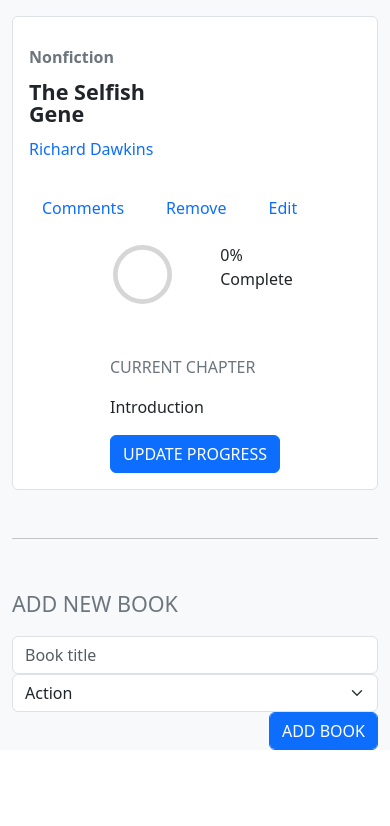
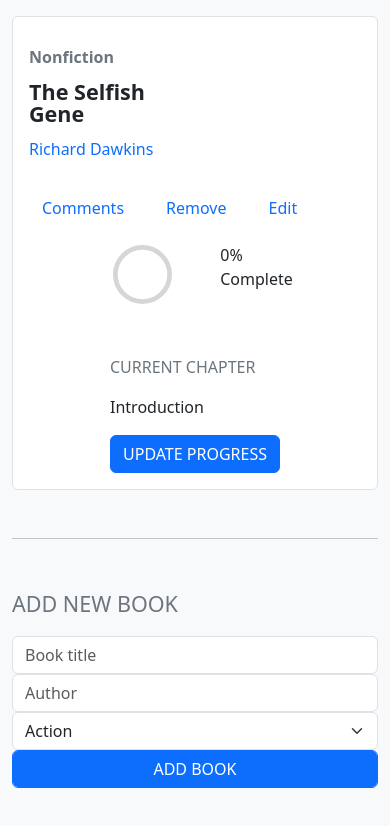
Before and after one commit to DilsherB/bookstore, a React (Create React App) app: page / in a window 390 px wide. Shown: the part 1026-1852 px from the top of the page. Before the commit the page ends 1776 px from the top, so only its background shows below. Built offline with nearby package versions, Linux system fonts and the light colour scheme.

Commit message:
optgroup added

```diff
--- a/src/components/NewBookForm.js
+++ b/src/components/NewBookForm.js
@@ -5,8 +5,8 @@
     <div>
       <p className="fs-4 text-secondary">ADD NEW BOOK</p>
       <form>
-        <div className="d-flex justify-content-between mediaQueryNewBookForm">
-          <div className="form-group col-6 flex-row">
+        <div className="d-flex justify-content-between mediaQueryNewBookForm pb-5">
+          <div className="form-group col-3 flex-row">
             <input
               type="text"
               className="form-control"
@@ -14,21 +14,26 @@
             />
           </div>
           <div className="form-group col-3 flex-row">
+            <input type="text" className="form-control" placeholder="Author" />
+          </div>
+          <div className="form-group col-3 flex-row">
             <select
               name="category"
               id="category"
               className="form-select form-control"
             >
-              <option value="Action">Action</option>
-              <option value="Science Fiction">Science Fiction</option>
-              <option value="Economy">Economy</option>
+              <optgroup label="Category">
+                <option value="Action">Action</option>
+                <option value="Science Fiction">Science Fiction</option>
+                <option value="Economy">Economy</option>
+              </optgroup>
             </select>
           </div>
-          <div className="form-group col-2 col-sm-3 d-flex justify-content-end">
+          <div className="form-group">
             <button
               type="submit"
               className="btn btn-primary form-control"
-              style={{ width: "max-content" }}
+              style={{ minWidth: "max-content" }}
             >
               ADD BOOK
             </button>
```
